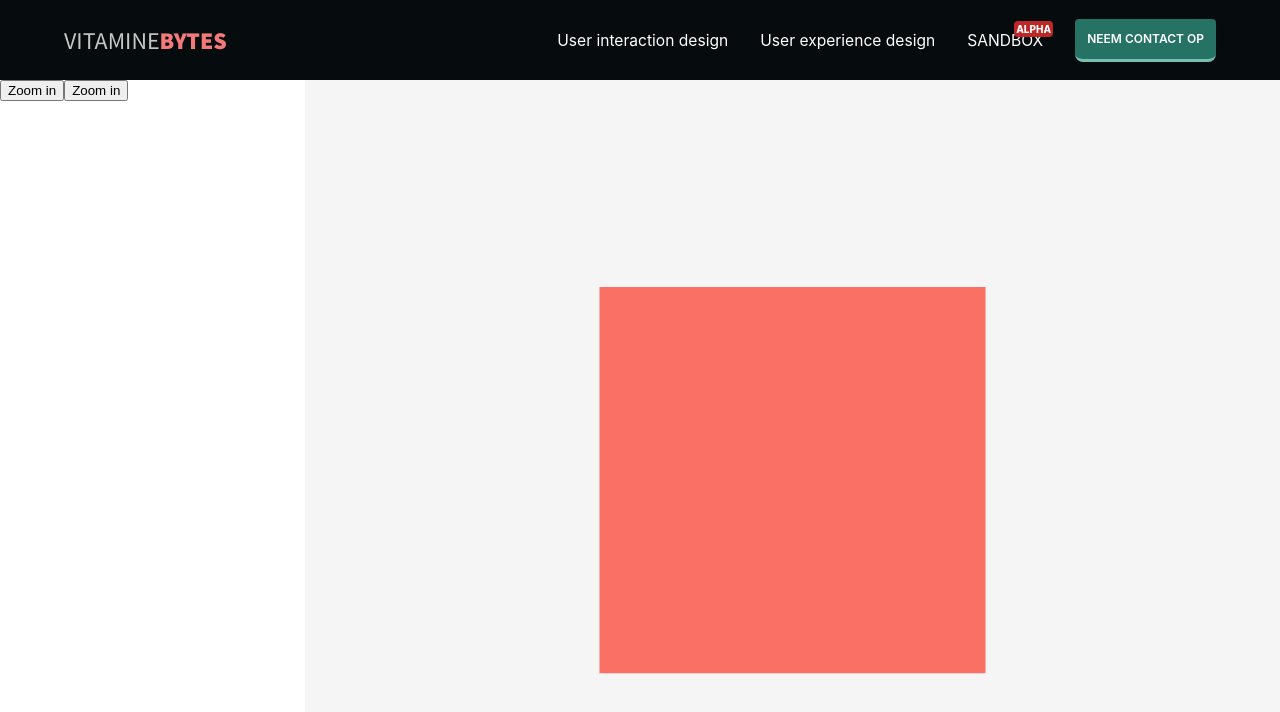
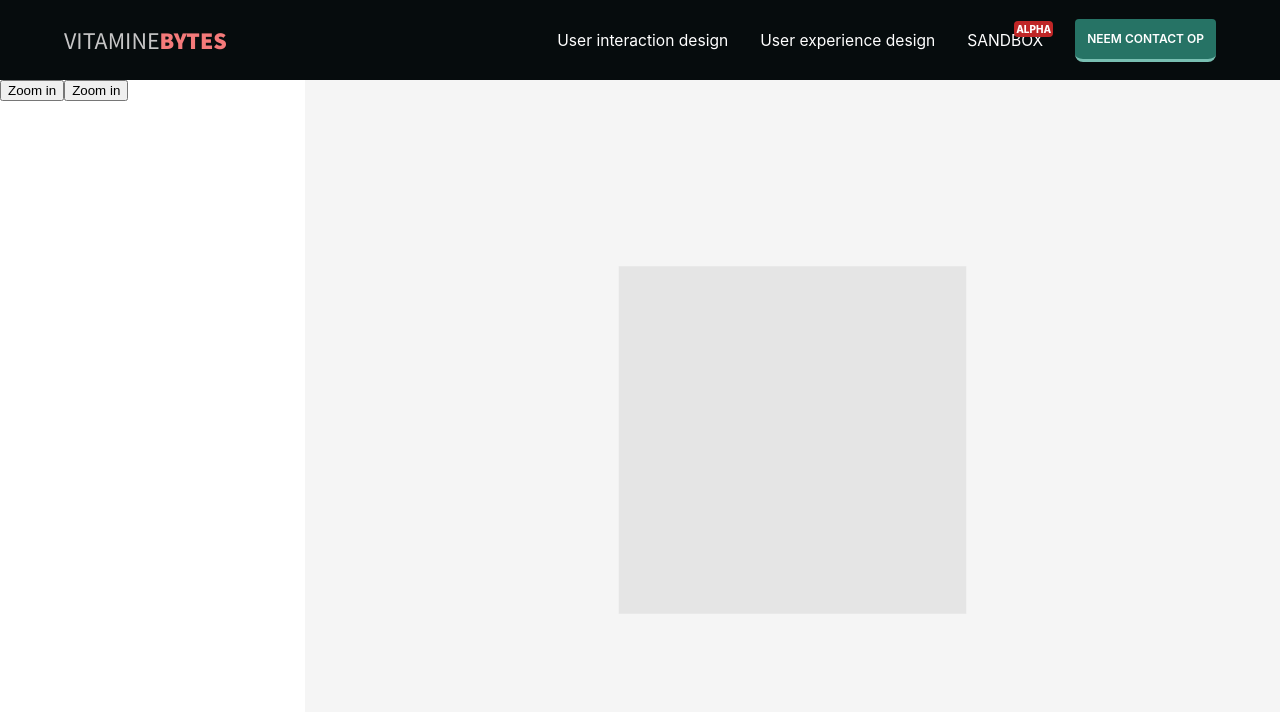
Before and after one commit to DorksidedPW/personal-website, a React (Create React App) app in the folder customtheme/app/: page /app in a window 1280 px wide. Shown: the top 712 px of the page. Built offline with nearby package versions, Linux system fonts and the light colour scheme.

Commit message:
Added scene states

```diff
--- a/customtheme/app/src/components/viewerapp/viewer.js
+++ b/customtheme/app/src/components/viewerapp/viewer.js
@@ -2,29 +2,27 @@ import { createRoot } from 'react-dom/client'
 import React, { useRef, useState, useEffect } from 'react'
 import Header from '../layout/header/header';
 import Box from './meshes/box'
-import { Canvas, useFrame } from '@react-three/fiber'
+import { Canvas, useFrame, useThree } from '@react-three/fiber'
 
 
 const Viewer = (props) => {
-
-  const[zoom, setZoom] = useState(45)
-
-  useEffect(() => {
-    setZoom(zoom)
-  },[zoom])
+  const[canvasProperties, setCanvasProperties] = useState({
+    zoom: 45,
+    intensity: 0.1
+  })
 
   return(
     <div id='container' className='parallax'>
       <Header />
-      <div style={{display: 'flex', width: '100%', height: '100%'}}>
+      <div style={{display: 'flex', width: '100%', height: 'calc(100% - 80px'}}>
         <div style={{width: 400, height: '100%', backgroundColor: 'white'}}>
-          <button id='zoom-out' onClick={(e) => setZoom(zoom + 1)}>Zoom in</button>
-          <button id='zoom-in' onClick={(e) => setZoom(zoom - 1)}>Zoom in</button>
+          <button id='zoom-out'>Zoom in</button>
+          <button id='zoom-in'>Zoom in</button>
         </div>
         <div id="canvas-container" style={{width: '100vw', height: '100%', display: 'flex', alignItems: 'center', justifyContent: 'center', backgroundColor: '#f5f5f5'}}>
-          <Canvas camera={{ position: [0, 0, 5], fov: zoom}}>
-            <ambientLight intensity={0.1} />
-            <directionalLight color="red" position={[0, 0, 5]} />
+          <Canvas camera={{ position: [0, 0, 5], fov: canvasProperties.zoom}}>
+            <ambientLight intensity={canvasProperties.intensity} />
+            <directionalLight color="white" position={[0, 0, 5]} />
             <Box />
           </Canvas>
         </div>
```
